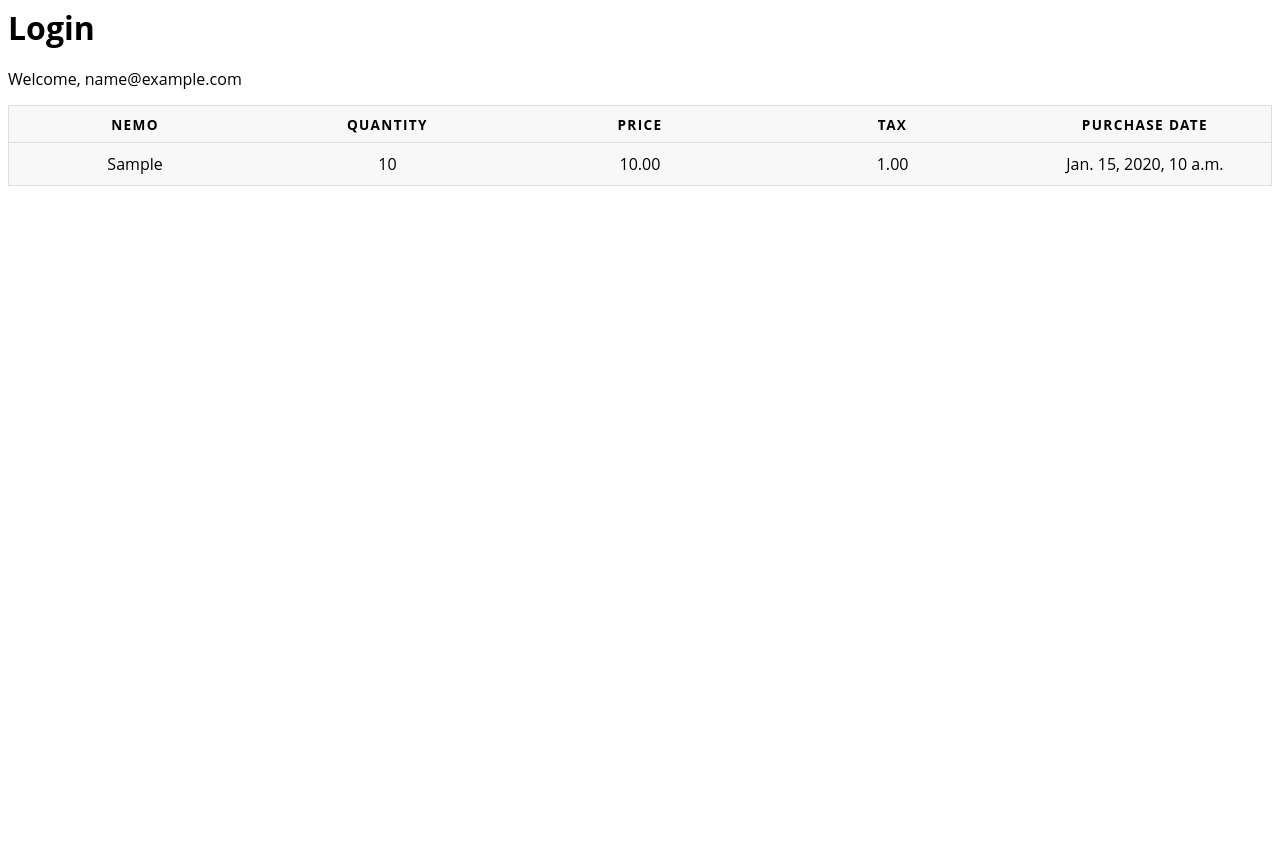
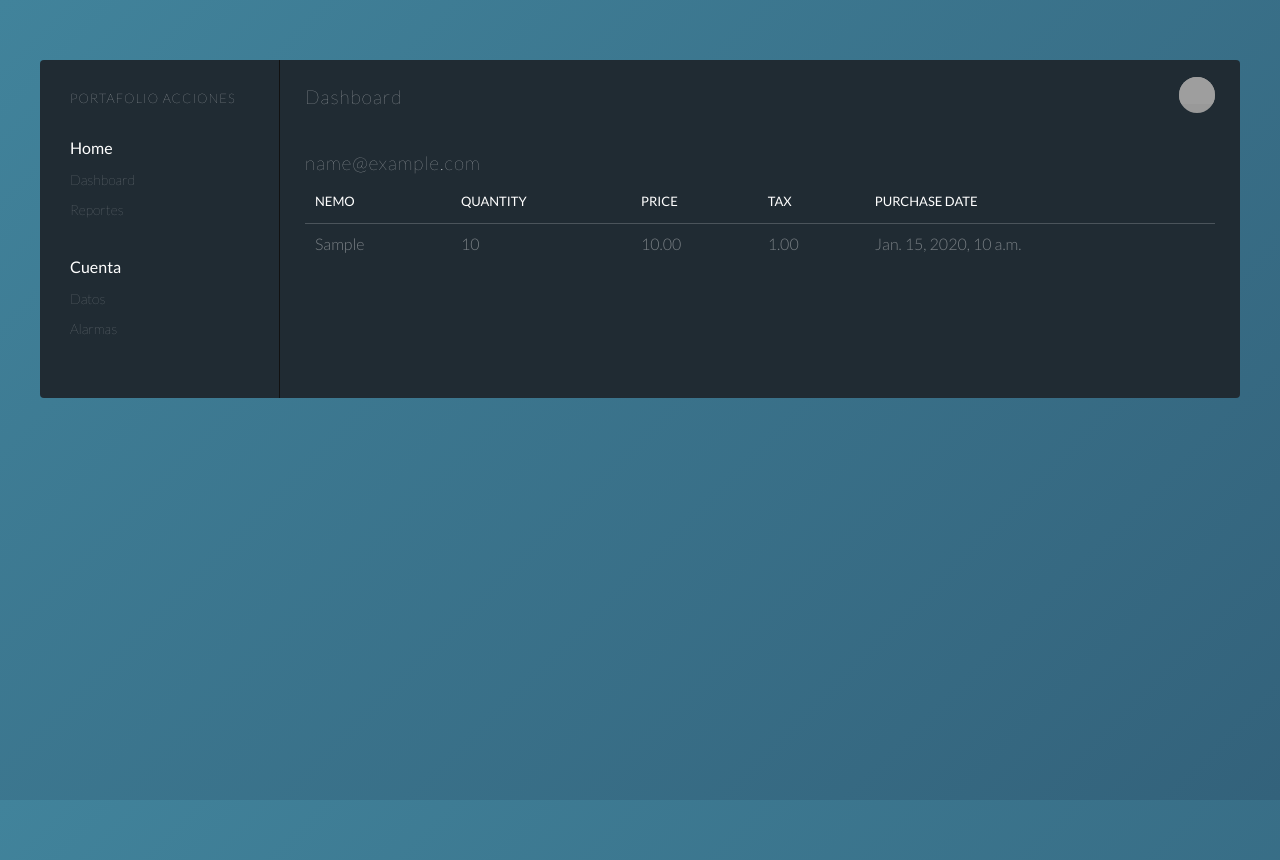
Before and after one commit to moisesramirezl/trade, a Django app: page / in a window 1280 px wide. Before the commit the page ends 186 px from the top, so only its background shows below. Run offline with Django 3.2, Linux system fonts and the light colour scheme; a user stored in the database is signed in; tables that the repository leaves empty hold one stand-in row (values such as "Sample post"); some libraries are stand-ins or nearby versions; grey boxes are pictures that could not be loaded.

Commit message:
redesign interface

```diff
--- a/trade/templates/trade/index.html
+++ b/trade/templates/trade/index.html
@@ -1,90 +1,157 @@
 {% load socialaccount %}
 
 <style>
-  body {
-      font-family: "Open Sans", sans-serif;
-      line-height: 1.25;
+    @import url(https://fonts.googleapis.com/css?family=Lato:100,300,400,700);
+
+    html {
+        height: 100%;
+        font-family: 'Lato', sans-serif;
     }
 
-  table {
-      border: 1px solid #ccc;
-      border-collapse: collapse;
+    body {
+        height: 100%;
         margin: 0;
-      padding: 0;
-      width: 100%;
-      table-layout: fixed;
+        background: linear-gradient(135deg, rgba(65, 131, 155, 1) 0%, rgba(51, 98, 123, 1) 100%);
+        background-repeat: no-repeat;
+        background-attachment: fixed;
     }
 
-  table caption {
-      font-size: 1.5em;
-      margin: .5em 0 .75em;
+    * {
+        box-sizing: border-box;
     }
 
-  table tr {
-      background-color: #f8f8f8;
-      border: 1px solid #ddd;
-      padding: .35em;
+    /* Table */
+    table {
+        width: 100%;
+        border-collapse: collapse;
     }
 
-  table th,
-  table td {
-      padding: .625em;
-      text-align: center;
+    th {
+        text-align: left;
+        color: #fff;
+        font-weight: 400;
+        font-size: 13px;
+        text-transform: uppercase;
+        border-bottom: 1px solid rgba(255, 255, 255, 0.1);
+        padding: 0 10px;
+        padding-bottom: 14px;
     }
 
-  table th {
-      font-size: .85em;
-      letter-spacing: .1em;
-      text-transform: uppercase;
+    tr:not(:first-child):hover {
+        background: rgba(255, 255, 255, 0.1);
     }
 
-  @media screen and (max-width: 600px) {
-      table {
-          border: 0;
+    td {
+        height: 40px;
+        line-height: 40px;
+        font-weight: 300;
+        color: rgba(255, 255, 255, 0.4);
+        padding: 0 10px;
     }
 
-      table caption {
-          font-size: 1.3em;
+
+    /*Side menu*/
+    #sideMenu {
+        width: 240px;
+        height: 100%;
+        padding: 30px;
+        border-right: 1px solid #111;
+        display: table-cell;
+        vertical-align: top;
+        color: #fff;
     }
 
-      table thead {
-          border: none;
-          clip: rect(0 0 0 0);
-          height: 1px;
-          margin: -1px;
-          overflow: hidden;
+    .menu {
+        list-style: none;
+        margin: 24px 0;
         padding: 0;
-          position: absolute;
-          width: 1px;
     }
 
-      table tr {
-          border-bottom: 3px solid #ddd;
+    .menu li {
         display: block;
-          margin-bottom: .625em;
+        height: 30px;
+        width: 100%;
+        line-height: 30px;
+        font-size: 14px;
+        font-weight: 200;
+        color: rgba(255, 255, 255, .6);
+        position: relative;
     }
 
-      table td {
-          border-bottom: 1px solid #ddd;
-          display: block;
-          font-size: .8em;
-          text-align: right;
+    .menu li:hover {
+        color: #239ae3;
     }
 
-      table td::before {
-          /*
-      * aria-label has no advantage, it won't be read inside a table
-      content: attr(aria-label);
-      */
-          content: attr(data-label);
-          float: left;
-          font-weight: bold;
-          text-transform: uppercase;
+    .menu li:first-child {
+        height: 35px;
+        line-height: 35px;
+        font-size: 16px;
+        font-weight: 400;
+        color: #fff;
     }
 
-      table td:last-child {
-          border-bottom: 0;
+    #container {
+        display: table;
+        width: 1200px;
+        background: #202b33;
+        margin: 60px auto;
+        border-radius: 4px;
     }
+
+    /* Content */
+    #content {
+        width: calc(100% - 240px);
+        height: 100%;
+        padding: 25px;
+        display: table-cell;
+    }
+
+    #titleBar {
+        height: 36px;
+        margin-bottom: 30px;
+    }
+
+    #profilePic {
+        width: 36px;
+        height: 36px;
+        border-radius: 50%;
+        background: #999;
+        float: right;
+        margin-top: -8px;
+        margin-left: 14px;
+        overflow: hidden;
+    }
+
+    #profilePic img {
+        width: 100%;
+    }
+
+    h1 {
+        font-size: 13px;
+        font-weight: 200;
+        letter-spacing: 1px;
+        text-transform: uppercase;
+        margin: 0;
+    }
+
+    h2 {
+        float: left;
+        font-size: 19px;
+        font-weight: 200;
+        letter-spacing: 1px;
+        margin: 0 0 19px 0;
+        color: rgba(255, 255, 255, .8);
+    }
+
+    h3 {
+        float: left;
+        color: #fff;
+        font-size: 32px;
+        font-weight: 300;
+        margin: 0;
+        margin-top: 8%;
+        margin-left: 20px;
+        margin-bottom: 6px;
     }
 </style>
 
@@ -94,10 +161,36 @@
     <title>Trade</title>
 </head>
 
+<div id="container">
+
     <body>
-  <h1>Login</h1>
+
+        <div id="sideMenu">
+            <h1>Portafolio acciones</h1>
+            <ul class="menu">
+                <li>Home</li>
+                <li>Dashboard</li>
+                <li>Reportes</li>
+            </ul>
+            <ul class="menu">
+                <li>Cuenta</li>
+                <li>Datos</li>
+                <li>Alarmas</li>
+            </ul>
+        </div>
+
+        <div id="content">
+
+            <div id="titleBar">
+                <h2>Dashboard</h2>
+                <div id="profilePic">
+                    <img src="https://i.pinimg.com/originals/e4/f9/08/e4f908d76e0b0882e381e5a11b3bc1ca.jpg" />
+                </div>
+            </div>
+
+
             {% if user.is_authenticated %}
-  <p>Welcome, {{ user.email }} </p>
+            <h2> {{ user.email }} </h2>
 
             <div>
                 <table>
@@ -129,7 +222,9 @@
             <h1>Login</h1>
             <a href="{% provider_login_url 'google' %}">Login with Google</a>
             {% endif %}
+        </div>
 
     </body>
+</div>
 
 </html>
```
Lines whose indentation alone changed are shown as unchanged.
